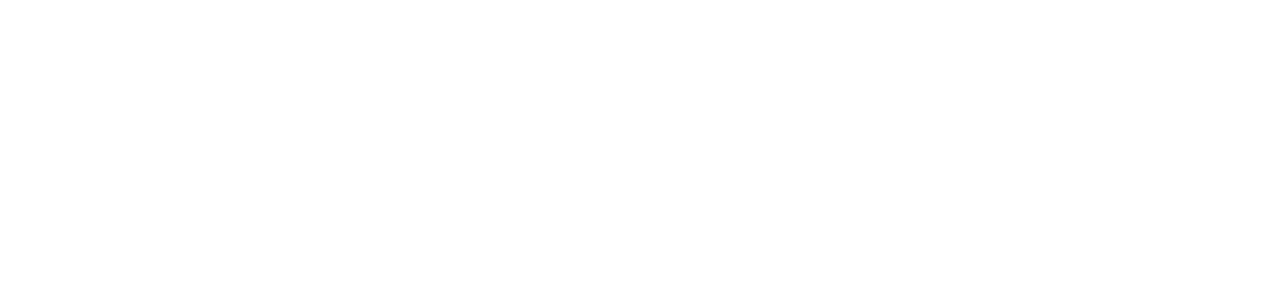
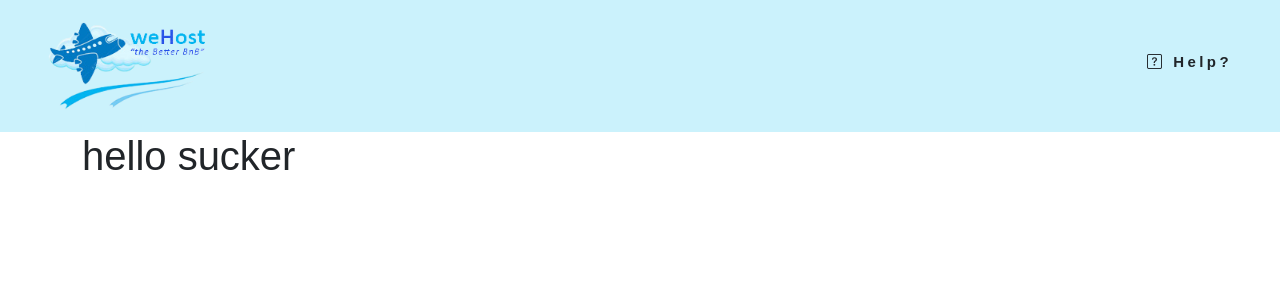
Before and after one commit to BalteeBhaii/WeHost, a React (Create React App) app: page /host in a window 1280 px wide. Before the commit this address had no page. Shown: the top 300 px of the page. Built offline with nearby package versions, Linux system fonts and the light colour scheme.

Commit message:
wehost components added

```diff
--- a/src/App.js
+++ b/src/App.js
@@ -3,6 +3,7 @@ import HomePage from './pages/homePage';
 import HotelsPage from './pages/hotelsPage';
 import SpecificHotelPage from './pages/specificHotelPage';
 import VerifyPropertyPage from './pages/verifyPropertyPage';
+import WeHostPage from './pages/weHostPage';
 import { BrowserRouter, Routes, Route } from "react-router-dom";
 
 function App() {
@@ -12,6 +13,7 @@ function App() {
       <Routes>
         <Route path="/" element={<HomePage />}/>
         <Route path="/hotel" element={<HotelsPage />} />
+        <Route path="/host" element={<WeHostPage />} />
         <Route path="/hotel/:id" element={<SpecificHotelPage/>} />
         <Route path="/property" element={<VerifyPropertyPage/>} />
         <Route exact path = '/' element = {<HomePage/>}/>
--- a/src/components/weHost/weHost.js
+++ b/src/components/weHost/weHost.js
@@ -1,6 +1,8 @@
 import React from 'react';
 const WeHost = () => {
-    return ( <></> );
+    return ( <>
+        <h1>hello sucker</h1>
+    </> );
 }
 
 export default WeHost;
--- /dev/null
+++ b/src/components/weHost/weHostHeader.js
@@ -0,0 +1,23 @@
+import React from 'react';
+const WeHostHeader = () => {
+    return (
+        <>
+            <div className='container-fluid py-3 header-section-padding' style={{backgroundColor: '#CBF2FC'}}>
+                <div className='d-flex justify-content-between align-items-center'>
+                    <div className='propertyHeaderWidth'>
+                        <a href='/property'>
+                            <img src='/images/logo.png' width={'100%'} height={'100%'}/>
+                        </a>
+                    </div>
+                    <div className='headerText'>
+                        <a>
+                            <h5><i class="bi bi-question-square me-2"></i>Help?</h5>
+                        </a>
+                    </div>
+                </div>
+            </div>
+        </>
+     );
+}
+
+export default WeHostHeader;
--- /dev/null
+++ b/src/pages/weHostPage.js
@@ -0,0 +1,15 @@
+import React from 'react';
+import WeHostHeader from '../components/weHost/weHostHeader';
+import WeHost from '../components/weHost/weHost';
+const WeHostPage = () => {
+    return (
+        <>
+            <WeHostHeader/>
+            <div className='container'>
+                <WeHost/>
+            </div>
+        </>
+     );
+}
+
+export default WeHostPage;
```
